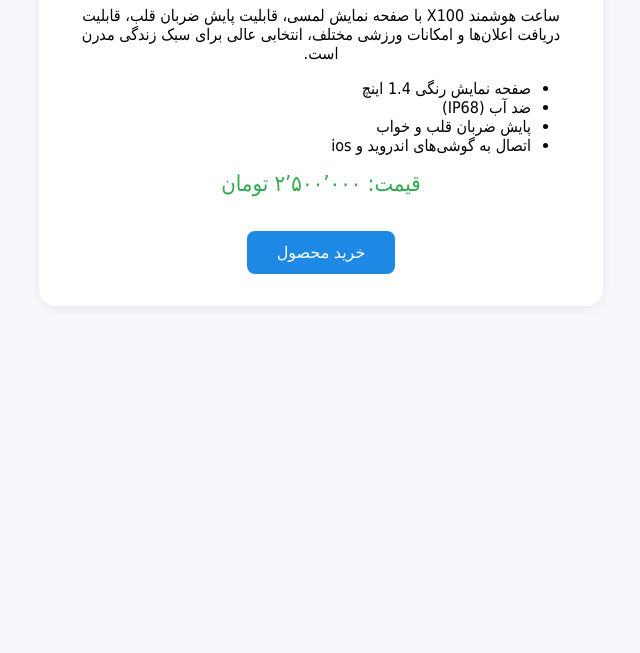
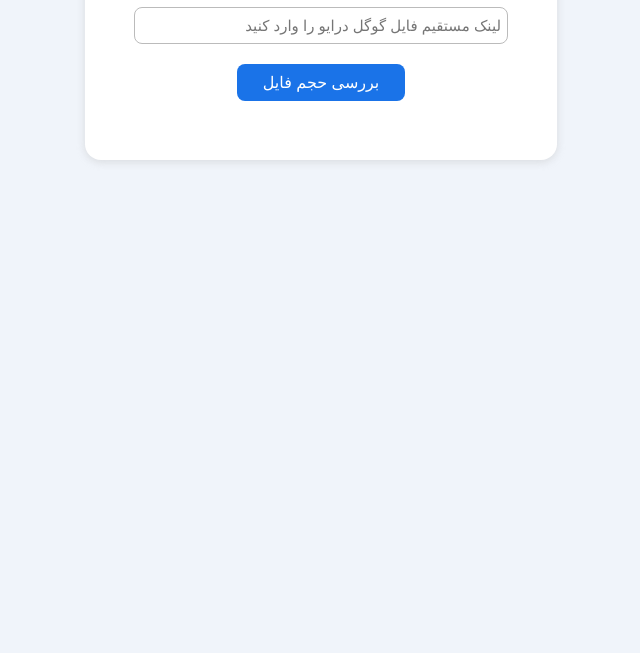
Before and after one commit to Software-Files/Web, a plain HTML site: page index.html in a window 1280 px wide. Shown: the part 147-800 px from the top of the page, without its empty margins (319-959 px from the left). Drawn offline with Linux system fonts and the light colour scheme.

Commit message:
Update index.html

```diff
--- a/index.html
+++ b/index.html
@@ -2,76 +2,84 @@
 <html lang="fa">
 <head>
     <meta charset="UTF-8">
-    <title>معرفی محصول - ساعت هوشمند مدل X100</title>
+    <title>نمایش حجم فایل گوگل درایو</title>
     <style>
         body {
-            font-family: Vazirmatn, Tahoma, Arial, sans-serif;
-            background: #f8f8fc;
-            margin: 0;
-            padding: 0;
+            font-family: Tahoma, Arial, sans-serif;
+            background: #f0f4fa;
             direction: rtl;
-        }
-        .container {
-            max-width: 500px;
-            background: #fff;
-            margin: 40px auto;
-            border-radius: 16px;
-            box-shadow: 0 2px 10px #aaa3;
-            padding: 32px;
             text-align: center;
         }
-        img {
-            max-width: 70%;
-            border-radius: 12px;
+        .main {
+            margin: 50px auto;
+            background: #fff;
+            padding: 36px;
+            border-radius: 16px;
+            max-width: 400px;
+            box-shadow: 0 2px 8px #aaa5;
+        }
+        input[type="text"] {
+            width: 90%;
+            padding: 9px 6px;
+            border-radius: 8px;
+            border: 1px solid #bbb;
             margin-bottom: 20px;
+            font-size: 15px;
         }
-        h1 {
-            color: #1e88e5;
-        }
-        .price {
-            font-size: 22px;
-            color: #34a853;
-            margin: 15px 0;
-        }
-        .button {
-            background: #1e88e5;
-            color: white;
-            padding: 12px 30px;
+        button {
+            background: #1a73e8;
+            color: #fff;
             border: none;
+            padding: 9px 26px;
             border-radius: 8px;
             font-size: 16px;
             cursor: pointer;
-            margin-top: 20px;
         }
-        ul {
-            text-align: right;
+        .result {
+            margin-top: 23px;
+            font-size: 16px;
         }
-        @media (max-width:600px){
-            .container {
-                padding: 14px;
+    </style>
+</head>
+<body>
+    <div class="main">
+        <h2>دریافت حجم فایل گوگل درایو</h2>
+        <input type="text" id="driveUrl" placeholder="لینک مستقیم فایل گوگل درایو را وارد کنید">
+        <br>
+        <button onclick="getFileSize()">بررسی حجم فایل</button>
+        <div class="result" id="result"></div>
+    </div>
+    <script>
+        async function getFileSize() {
+            const url = document.getElementById('driveUrl').value.trim();
+            const resultEl = document.getElementById('result');
+            // استخراج شناسه فایل (fileId)
+            let match = url.match(/\/d\/([a-zA-Z0-9_-]+)/) ||
+                        url.match(/id=([a-zA-Z0-9_-]+)/);
+            if (!match) {
+                resultEl.innerText = 'لینک نامعتبر است.';
+                return;
             }
-            img {
-                max-width:100%;
+            const fileId = match[1];
+            // کلید API خود را جایگزین کنید
+            const apiKey = 'YOUR_GOOGLE_DRIVE_API_KEY';
+            const apiUrl = `https://www.googleapis.com/drive/v3/files/${fileId}?fields=size&key=${apiKey}`;
+            resultEl.innerText = 'در حال دریافت اطلاعات...';
+            try {
+                const res = await fetch(apiUrl);
+                if (!res.ok) throw new Error('خطا در دریافت اطلاعات');
+                const data = await res.json();
+                if (!data.size)
+                    resultEl.innerText = 'فایل موردنظر حجم ندارد (مثلاً فایل Google Docs).';
+                else {
+                    const size = Number(data.size);
+                    let sizeMb = (size / (1024 * 1024)).toFixed(2);
+                    resultEl.innerHTML = `حجم فایل: <b>${sizeMb} مگابایت</b> (${size} بایت)`;
+                }
+            } catch (e) {
+                resultEl.innerText = 'خطا در دریافت اطلاعات یا دسترسی به فایل (ممکن است فایل خصوصی باشد یا کلید API مشکل داشته باشد).';
             }
         }
-    </style>
-<link type="text/css" rel="stylesheet" href="css/style.css"/>
-</head>
-<body>
-    <div class="container">
-                <h1>ساعت هوشمند مدل X100</h1>
-        <p>
-            ساعت هوشمند X100 با صفحه نمایش لمسی، قابلیت پایش ضربان قلب، قابلیت دریافت اعلان‌ها و امکانات ورزشی مختلف، انتخابی عالی برای سبک زندگی مدرن است.
-        </p>
-        <ul>
-            <li>صفحه نمایش رنگی 1.4 اینچ</li>
-            <li>ضد آب (IP68)</li>
-            <li>پایش ضربان قلب و خواب</li>
-            <li>اتصال به گوشی‌های اندروید و ios</li>
-        </ul>
-        <div class="price">قیمت: ۲٬۵۰۰٬۰۰۰ تومان</div>
-        <button class="button">خرید محصول</button>
-    </div>
-<script type="text/javascript" src="js/script.js"></script>
+    </script>
 </body>
 </html>
```
